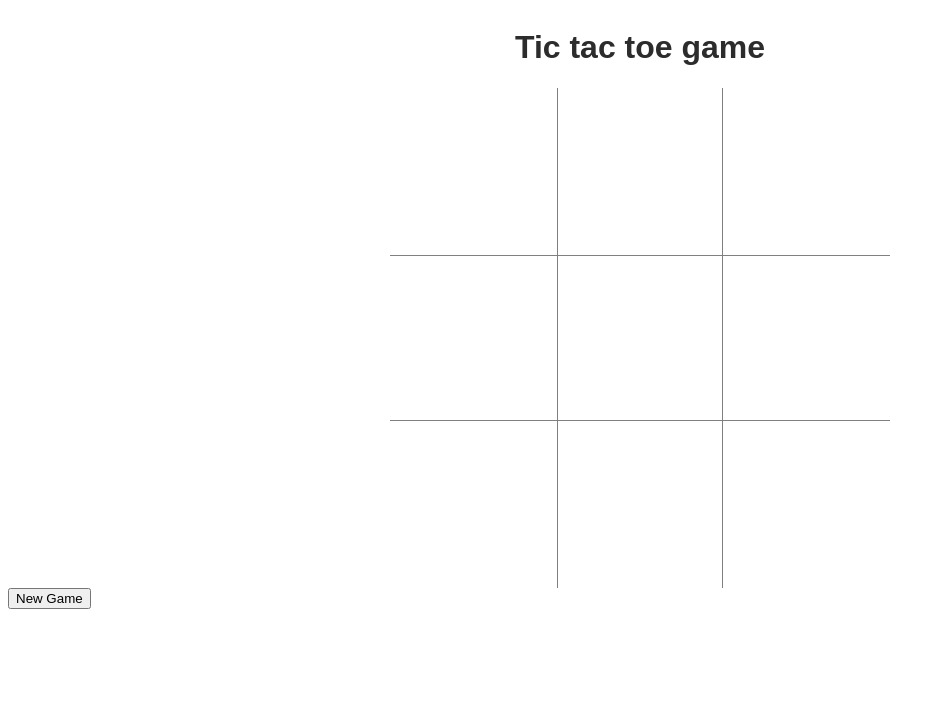
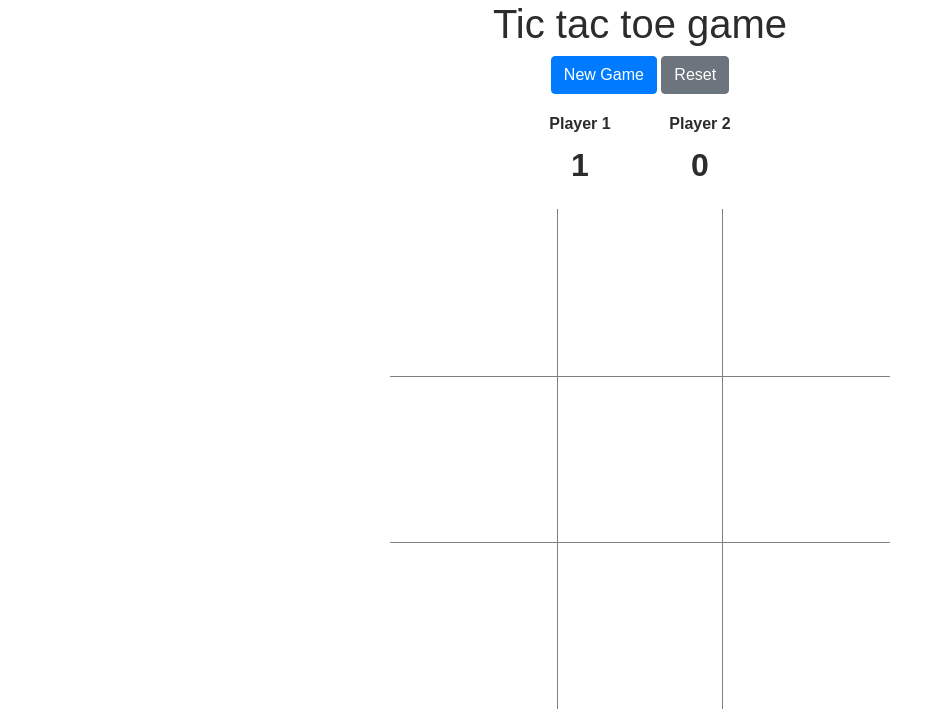
Before and after one commit to uybinh/tic_tac_toe_web, a website: page index.html in a window 1280 px wide. Shown: the whole page, without its empty margins (0-945 px from the left). Drawn offline with nearby package versions, Linux system fonts and the light colour scheme.

Commit message:
Add score elements

```diff
--- a/app.js
+++ b/app.js
@@ -2,7 +2,7 @@
  * @module Player
  * @returns player object with .name, .symbol
  */
-const Player = function(name, symbol){
+const Player = function(name, symbol) {
   let point = 0
   return { name, symbol, point }
 }
@@ -11,53 +11,49 @@ const Player = function(name, symbol){
  * @module Players
  * @returns .add(), .change(), .list(), .current()
  */
-const Players = function(){
+const Players = function() {
   let players = []
   let currentPlayer = []
-  const add = function(name, symbol){
+  const add = function(name, symbol) {
     let player = Player(name, symbol)
     players.push(player)
     currentPlayer.unshift(player)
     return players
   }
 
-  const list = function(){
+  const list = function() {
     return players
   }
 
-  const change = function(){
+  const change = function() {
     currentPlayer.push(currentPlayer.shift())
     return true
   }
 
-  const current = function(){
+  const current = function() {
     return currentPlayer[0]
   }
 
-  const resetCurrent = function(){
+  const resetCurrent = function() {
     currentPlayer = Array.from(players)
     return currentPlayer
   }
 
-  return { add, change, list, current, resetCurrent  }
+  return { add, change, list, current, resetCurrent }
 }
 
 /**
  * @module GameBoard
  * @returns .status(), .getCell(), .setCell()
  */
-const GameBoard = function(){
-  let boardStatus = [
-    ['', '', ''],
-    ['', '', ''],
-    ['', '', '']
-  ]
+const GameBoard = function() {
+  let boardStatus = [['', '', ''], ['', '', ''], ['', '', '']]
 
   /**
-   * Winning formations consist of 8 distinct formation
-   * 3 rows, 3 columns, 2 diagonal lines
+   * * Winning formations consist of 8 distinct formation
+   * * 3 rows, 3 columns, 2 diagonal lines
    */
-  const winningFormations = function(){
+  const winningFormations = function() {
     // Transpose board
     const [row1, row2, row3] = boardStatus
     const transposedBoard = _.zip(row1, row2, row3)
@@ -75,28 +71,21 @@ const GameBoard = function(){
     ]
 
     // return winning formations
-    return boardStatus.concat(
-      transposedBoard,
-      [
-        diagonalLine1,
-        diagonalLine2
-      ]
-    )
+    return boardStatus.concat(transposedBoard, [diagonalLine1, diagonalLine2])
   }
 
-
-  let matchAll = function(arr, value){
-    return _.every(arr, (ele) => (ele === value))
+  let matchAll = function(arr, value) {
+    return _.every(arr, ele => ele === value)
   }
 
   return {
-    status(){
+    status() {
       return boardStatus
     },
-    getCell(posX, posY){
+    getCell(posX, posY) {
       return boardStatus[posX][posY]
     },
-    setCell(posX, posY, value){
+    setCell(posX, posY, value) {
       if (this.getCell(posX, posY) === '') {
         boardStatus[posX][posY] = value
         return boardStatus[posX][posY]
@@ -104,8 +93,8 @@ const GameBoard = function(){
         return false
       }
     },
-    checkWin(currentPlayer){
-      return _.any(winningFormations(), (formation) => {
+    checkWin(currentPlayer) {
+      return _.any(winningFormations(), formation => {
         return matchAll(formation, currentPlayer.symbol)
       })
     }
@@ -117,18 +106,18 @@ const GameBoard = function(){
  * @module MainGame
  * @returns .GameBoard
  */
-const MainGame = (function(){
+const MainGame = (function() {
   let board = GameBoard()
   let players = Players()
   let winner // to check true/false if the game have a winner
 
-  const refreshBoard = function(){
+  const refreshBoard = function() {
     let cells = document.querySelectorAll('.cell')
-    cells.forEach((cell) => {
+    cells.forEach(cell => {
       let { row: posX, column: posY } = cell.dataset
       cell.dataset.value = board.getCell(posX, posY)
     })
-    if (board.checkWin(players.current())){
+    if (board.checkWin(players.current())) {
       winner = players.current()
       alert('Winer:' + players.current().name)
     }
@@ -137,13 +126,17 @@ const MainGame = (function(){
   /**
    * Add events to cells
    */
-  const setCellsEvent = function(){
+  const setCellsEvent = function() {
     let cells = document.querySelectorAll('.cell')
-    cells.forEach((cell) => {
-      cell.addEventListener('click', (event)=>{
-        if (winner) { return } // return now if there is a winner
+    cells.forEach(cell => {
+      cell.addEventListener('click', () => {
+        if (winner) {
+          return
+        } // return now if there is a winner
         let { row: posX, column: posY } = cell.dataset
-        if (cell.dataset.value != ''){ return }
+        if (cell.dataset.value != '') {
+          return
+        }
         board.setCell(posX, posY, players.current().symbol)
         refreshBoard()
         players.change()
@@ -151,24 +144,23 @@ const MainGame = (function(){
     })
   }
 
-  return { // an object
-    newGame(){
+  return {
+    // an object
+    newGame() {
       players.resetCurrent()
       winner = false
       board = GameBoard()
       refreshBoard()
       setCellsEvent()
     },
-    start(){
+    start() {
       players = Players()
-      players.add('Binh','x')
-      players.add('Xuan','o')
+      players.add('Binh', 'x')
+      players.add('Xuan', 'o')
       this.newGame()
     }
   }
-
 })()
-
 
 let game = MainGame
 game.start()
--- a/index.html
+++ b/index.html
@@ -4,6 +4,7 @@
   <meta charset="UTF-8">
   <meta name="viewport" content="width=device-width, initial-scale=1.0">
   <meta http-equiv="X-UA-Compatible" content="ie=edge">
+  <link rel="stylesheet" href="https://stackpath.bootstrapcdn.com/bootstrap/4.1.3/css/bootstrap.min.css" integrity="sha384-MCw98/SFnGE8fJT3GXwEOngsV7Zt27NXFoaoApmYm81iuXoPkFOJwJ8ERdknLPMO" crossorigin="anonymous">
   <link rel="stylesheet" href="style.css">
   <title>Tic Tac Toe</title>
 </head>
@@ -12,7 +13,21 @@
     <header class="header">
       <h1>Tic tac toe game</h1>
     </header>
-    <main class="main">
+    <section class="controls">
+      <button id="btn-new" class="btn btn-primary">New Game</button>
+      <button id="btn-reset" class="btn btn-secondary">Reset</button>
+    </section>
+    <section class="game-info">
+      <div class="player">
+        <h6>Player 1</h6>
+        <p class="score">1</p>
+      </div>
+      <div class="player">
+        <h6>Player 2</h6>
+        <p class="score">0</p>
+      </div>
+    </section>
+    <section class="main">
       <div class="board">
         <div class="cell" data-row="0" data-column="0"></div>
         <div class="cell" data-row="0" data-column="1"></div>
@@ -24,9 +39,8 @@
         <div class="cell" data-row="2" data-column="1"></div>
         <div class="cell" data-row="2" data-column="2"></div>
       </div>
-    </main>
+    </section>
   </div>
-  <button id="btn-new"">New Game</button>
   <script src="underscore.js"></script>
   <script src="app.js"></script>
 </body>
--- a/scss/style.scss
+++ b/scss/style.scss
@@ -1,5 +1,4 @@
 $border-default: 1px solid gray;
-
 
 * {
   box-sizing: border-box;
@@ -13,6 +12,8 @@ body {
 .container {
   display: grid;
   grid-template-areas: " header "
+                       " controls "
+                       " game-info "
                        " main ";
 }
 
@@ -20,7 +21,32 @@ body {
   grid-area: header;
   text-align: center;
 }
+.controls {
+  grid-area: controls;
+  text-align: center;
+  margin-bottom: 20px;
+}
 
+.game-info {
+  grid-area: game-info;
+  display: flex;
+  width: 75vw;
+  max-width: 240px;
+  margin-bottom: 20px;
+  justify-self: center;
+  justify-content: space-around;
+  text-align: center;
+  h6 {
+    font-weight: 700;
+  }
+  p {
+    margin: 0;
+  }
+  .score {
+    font-size: 2rem;
+    font-weight: 700;
+  }
+}
 .main {
   grid-area: main;
   margin: auto;
```
Also changed, not shown: package.json (added, +22 -0 lines), .eslintrc.yml (added), README.md, style.css, underscore.js, 1 other file.
